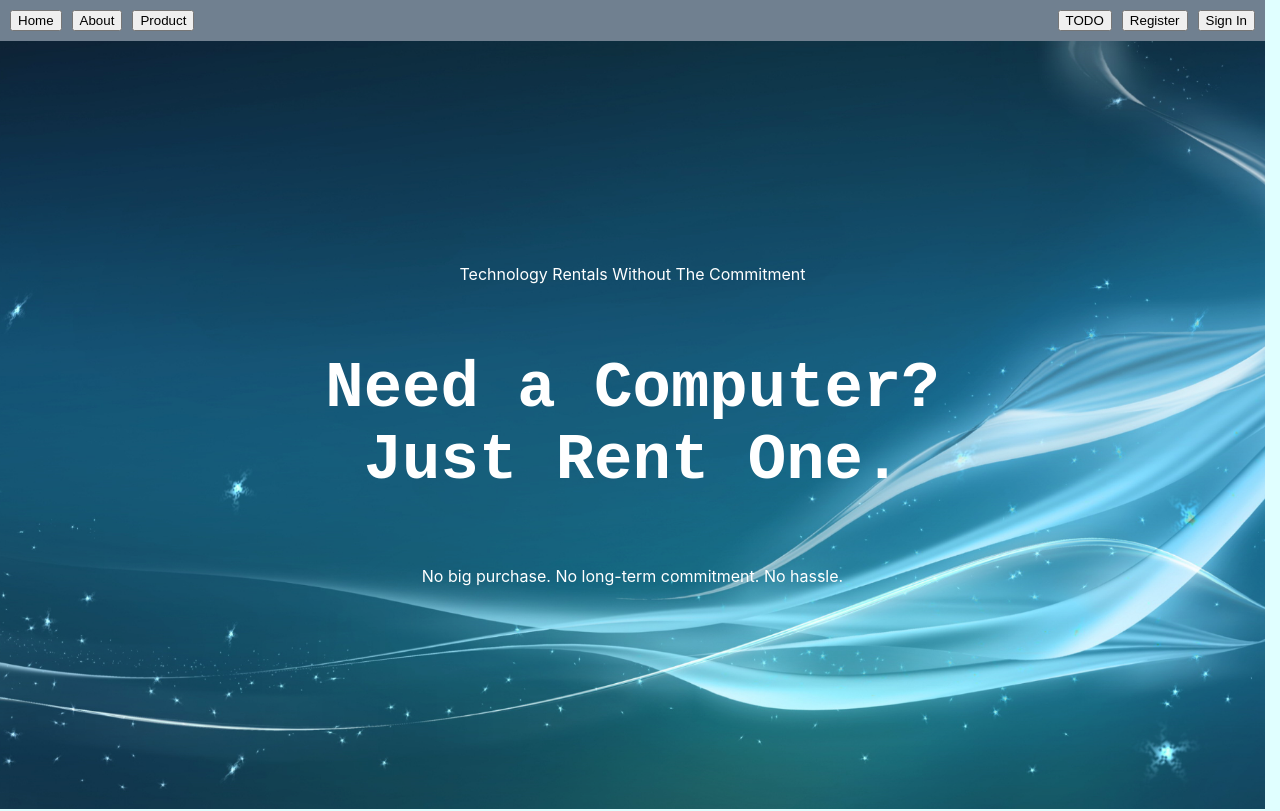
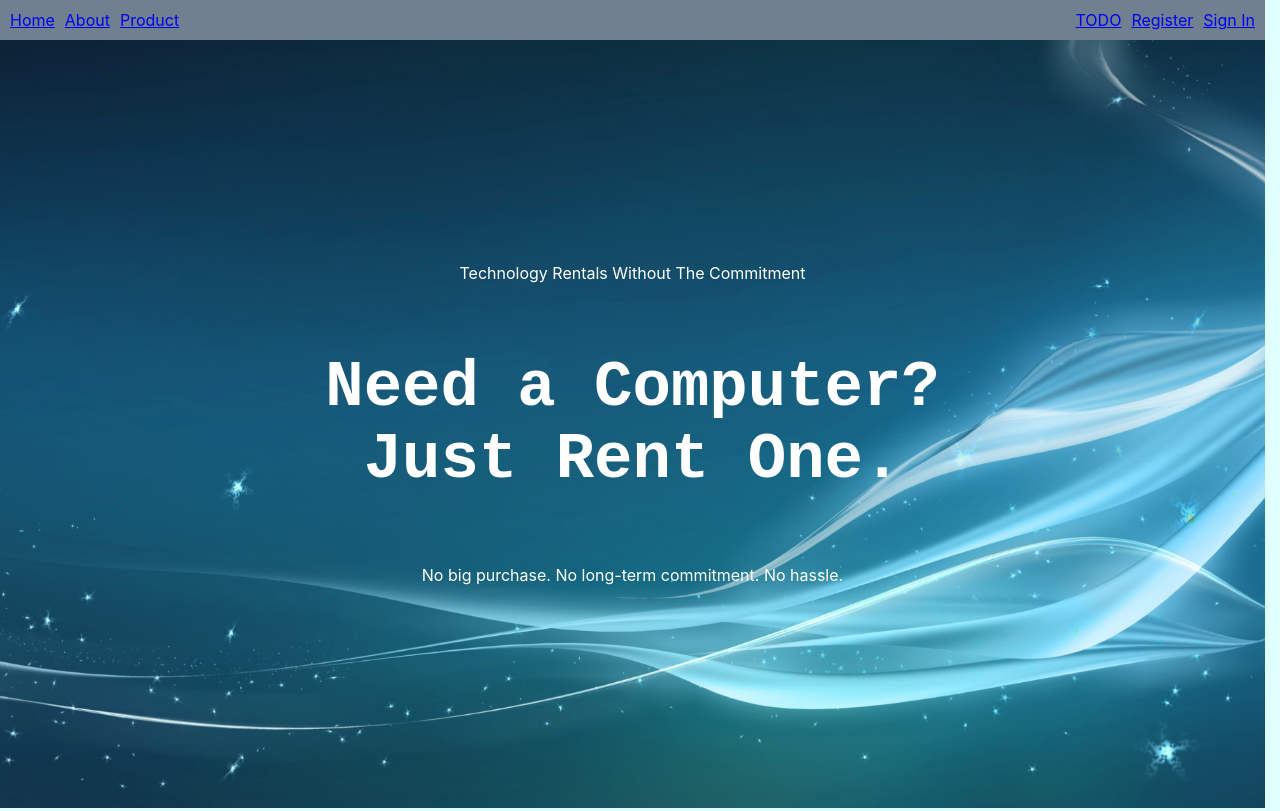
Before and after one commit to HALvin9000/capstone-project, a React (Create React App) app in the folder client/: page / in a window 1280 px wide. Shown: the top 811 px of the page. Built offline with nearby package versions, Linux system fonts and the light colour scheme.

Commit message:
fix: changed out ugly buttons on navbar back to hyperlinks

```diff
--- a/client/src/components/Navbar.jsx
+++ b/client/src/components/Navbar.jsx
@@ -4,15 +4,15 @@ function Navbar({setPage}) {
   return (
     <nav className="navbar">
         <div className="nav-left">
-            <button onClick={() => setPage("home")}>Home</button>
-            <button onClick={() => setPage("about")}>About</button>
-            <button onClick={() => setPage("product")}>Product</button>
+            <a href="Home.jsx">Home</a>
+            <a href="About.jsx">About</a>
+            <a href="Product.jsx">Product</a>
         </div>
 
         <div className="nav-right">
-            <button onClick={() => setPage("TODO")}>TODO</button>
-            <button onClick={() => setPage("register")}>Register</button>
-            <button onClick={() => setPage("signin")}>Sign In</button>
+            <a href="TODO.jsx">TODO</a>
+            <a href="Register.jsx">Register</a>
+            <a href="SignIn.jsx">Sign In</a>
         </div>
     </nav>
   );
--- a/client/src/pages/TODO.jsx
+++ b/client/src/pages/TODO.jsx
@@ -10,6 +10,7 @@ function TODO({}) {
           *make cards work and connect to mongoDB
           *duplicated forms for register/signin as I don't know how to make it modular
           *Installed bootstrap but turns out its global and not component based so it ruins my styling. Was going to use their cards and forms. Have to make my own...
+          *a log out and something that shows you're logged in whether that be a colored dot or writing it on the navbar
         </p>
 
         <footer>
```
